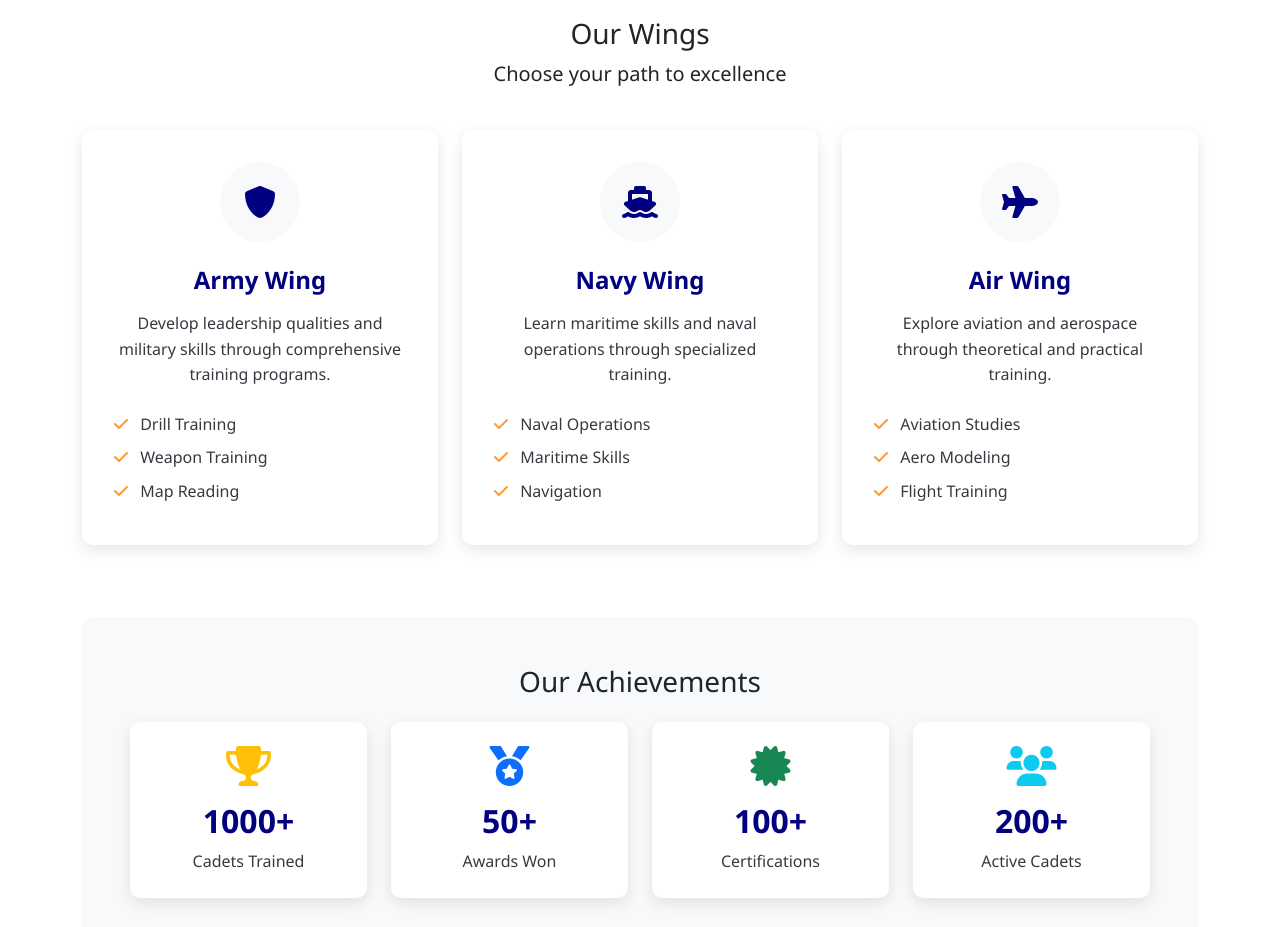
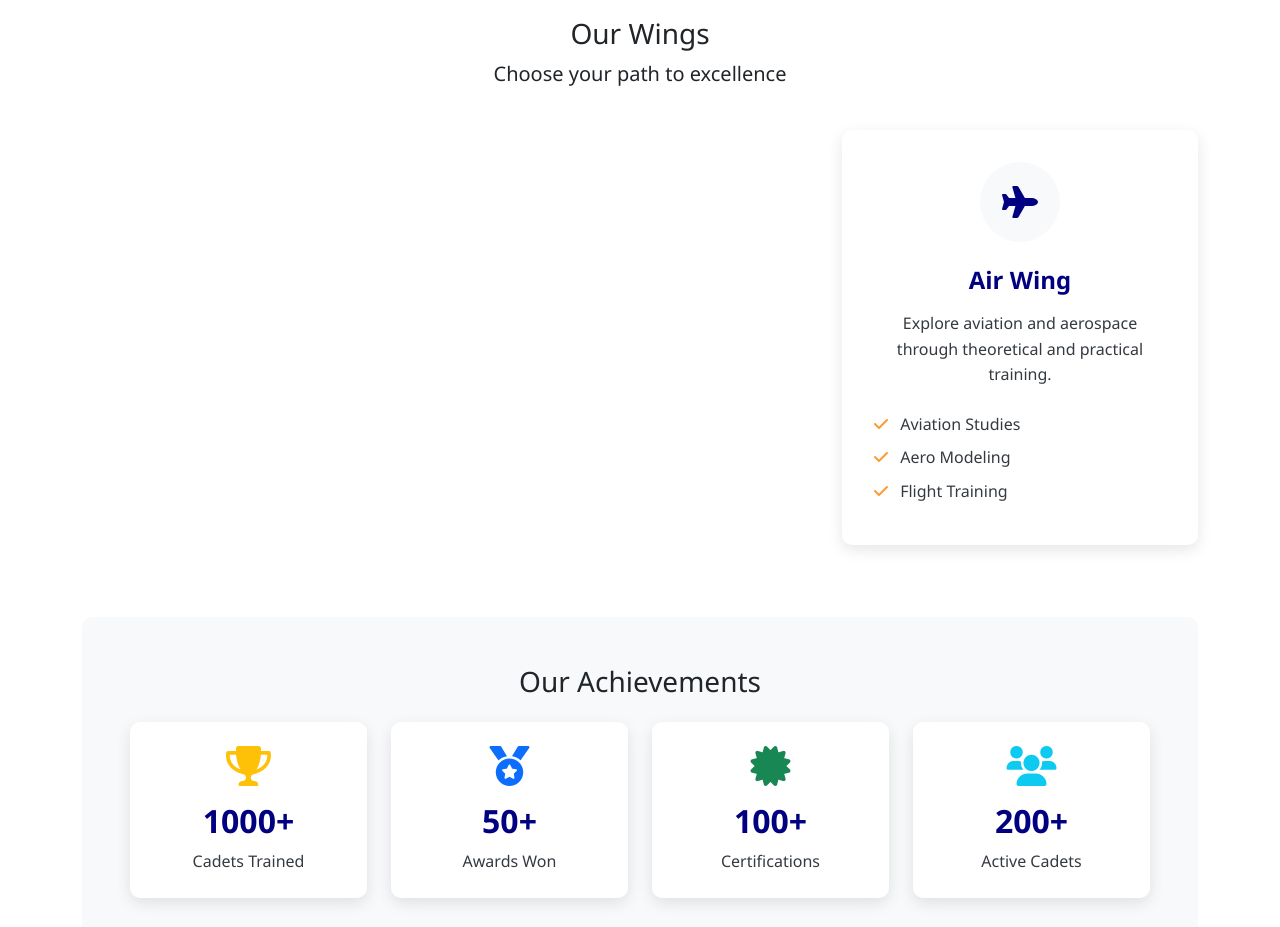
Before and after one commit to Sachinchaurasiya360/NCC-Website-for-sonam, a website: page index.html in a window 1280 px wide. Shown: the part 1420-2347 px from the top of the page. Drawn offline with nearby package versions, Linux system fonts and the light colour scheme.

Commit message:
commit message

```diff
--- a/index.html
+++ b/index.html
@@ -172,32 +172,10 @@
                     <p class="lead">Choose your path to excellence</p>
                 </div>
                 <div class="col-md-4 mb-4">
-                    <div class="wing-card">
-                        <div class="wing-icon">
-                            <i class="fas fa-shield-alt"></i>
-                        </div>
-                        <h4>Army Wing</h4>
-                        <p>Develop leadership qualities and military skills through comprehensive training programs.</p>
-                        <ul class="wing-features">
-                            <li><i class="fas fa-check"></i> Drill Training</li>
-                            <li><i class="fas fa-check"></i> Weapon Training</li>
-                            <li><i class="fas fa-check"></i> Map Reading</li>
-                        </ul>
-                    </div>
+
                 </div>
                 <div class="col-md-4 mb-4">
-                    <div class="wing-card">
-                        <div class="wing-icon">
-                            <i class="fas fa-ship"></i>
-                        </div>
-                        <h4>Navy Wing</h4>
-                        <p>Learn maritime skills and naval operations through specialized training.</p>
-                        <ul class="wing-features">
-                            <li><i class="fas fa-check"></i> Naval Operations</li>
-                            <li><i class="fas fa-check"></i> Maritime Skills</li>
-                            <li><i class="fas fa-check"></i> Navigation</li>
-                        </ul>
-                    </div>
+
                 </div>
                 <div class="col-md-4 mb-4">
                     <div class="wing-card">
```
